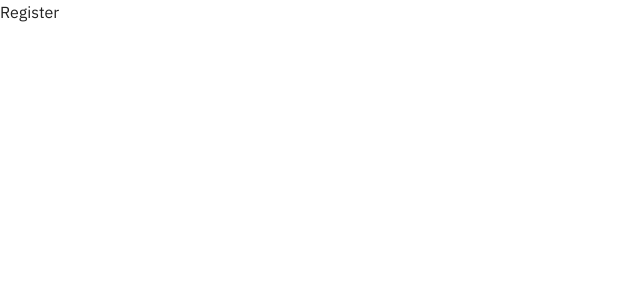
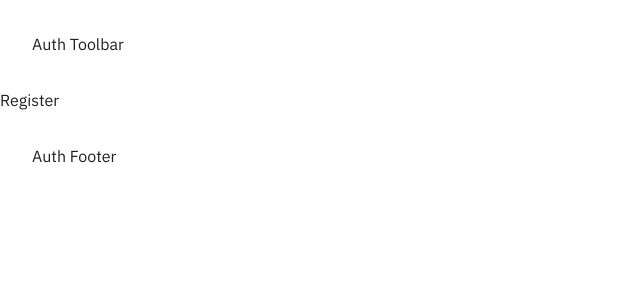
Before and after one commit to ddilranga/mui-template, a React (Vite) app: page /auth/register in a window 1280 px wide. Shown: the top 300 px of the page, without its empty margins (0-640 px from the left). Built offline with nearby package versions, Linux system fonts and the light colour scheme.

Commit message:
auth layout dummy spacing

```diff
--- a/src/layouts/AuthLayout.tsx
+++ b/src/layouts/AuthLayout.tsx
@@ -1,3 +1,4 @@
+import { Container } from "@mui/material";
 import { Box } from "@mui/system";
 import { Outlet } from "react-router-dom";
 
@@ -11,7 +12,21 @@ const AuthLayout = () => {
         minHeight: "100vh",
       }}
     >
+      <Box
+        sx={{
+          m: 4,
+        }}
+      >
+        Auth Toolbar
+      </Box>
       <Outlet />
+      <Box
+        sx={{
+          m: 4,
+        }}
+      >
+        Auth Footer
+      </Box>
     </Box>
   );
 };
```
